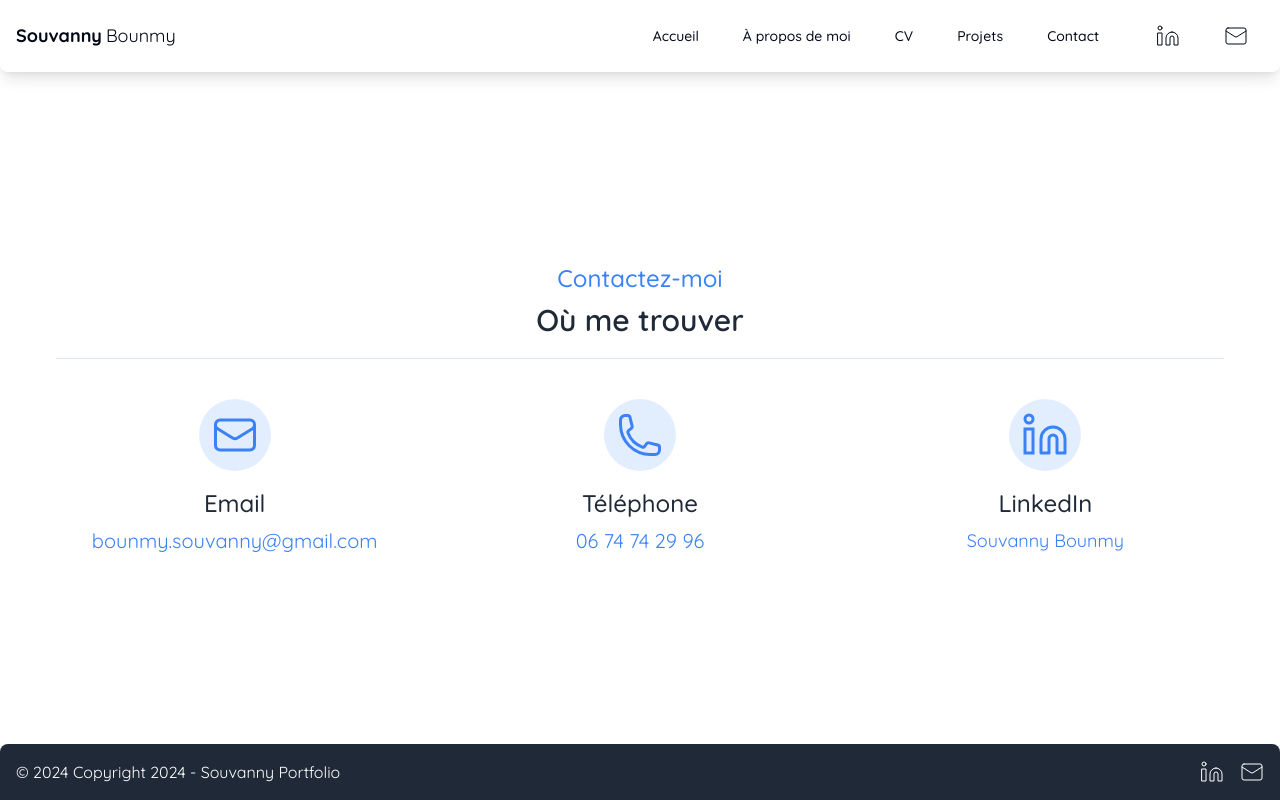
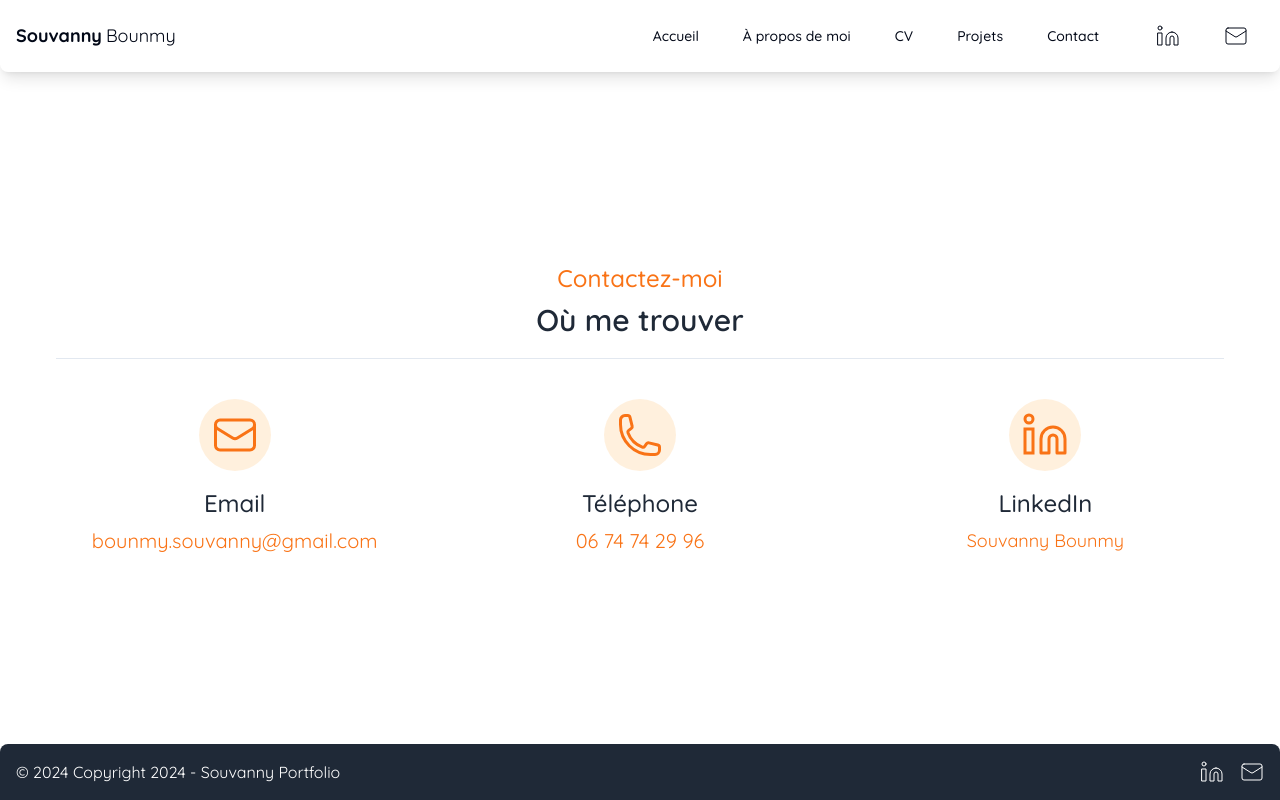
Before and after one commit to MatsuSuko/portfolio, a Next.js app: page /contact in a window 1280 px wide. Built offline with nearby package versions, Linux system fonts and the light colour scheme.

Commit message:
animation en +

```diff
--- a/src/app/(pages)/about/page.tsx
+++ b/src/app/(pages)/about/page.tsx
@@ -26,9 +26,13 @@ export default function About() {
                         </p>
                     </div>
                     <div className="flex justify-center items-center">
-                        <Image src={ImgPhotoProfil} alt="ProfileImage"
-                               className="rounded-full shadow-lg w-80 h-80 object-cover"/>
+                        <Image
+                            src={ImgPhotoProfil}
+                            alt="ProfileImage"
+                            className="rounded-full shadow-lg w-80 h-80 object-cover border-transparent hover:border-orange-200 border-4 transition duration-300"
+                        />
                     </div>
+
                 </div>
             </div>
         </div>
--- a/src/app/(pages)/contact/page.tsx
+++ b/src/app/(pages)/contact/page.tsx
@@ -11,17 +11,16 @@ export default function Contact() {
         <section className="flex container mx-auto bg-white dark:bg-gray-900 justify-center items-center">
             <div className="container px-6 py-12 mx-auto">
                 <div className="text-center mb-5">
-                    <p className="font-medium text-blue-500 text-2xl dark:text-blue-400">Contactez-moi</p>
+                    <p className="font-medium text-orange-500 text-2xl dark:text-orange-200">Contactez-moi</p>
 
                     <h1 className="mt-2 text-3xl font-semibold text-gray-800 md:text-3xl dark:text-white">Où me
                         trouver</h1>
 
-                    {/*<p className="mt-3 text-gray-500 dark:text-gray-400">Je suis toujours là pour discuter</p>*/}
                 </div>
                 <Separator/>
                 <div className="grid grid-cols-1 gap-12 mt-10 md:grid-cols-2 lg:grid-cols-3">
                     <div className="flex flex-col items-center justify-center text-center">
-                <span className="p-3 text-blue-500 rounded-full bg-blue-100/80 dark:bg-gray-800">
+                <span className="p-3 text-orange-500 rounded-full bg-orange-100/80 dark:bg-gray-800">
                     <svg xmlns="http://www.w3.org/2000/svg" fill="none" viewBox="0 0 24 24" strokeWidth="1.5"
                          stroke="currentColor" className="w-12 h-12">
                         <path strokeLinecap="round" strokeLinejoin="round"
@@ -30,14 +29,13 @@ export default function Contact() {
                 </span>
 
                         <h2 className="mt-4 text-2xl font-medium text-gray-800 dark:text-white">Email</h2>
-                        {/*<p className="mt-2 text-gray-500 dark:text-gray-400">Je suis toujours là pour discuter</p>*/}
                         <Link href="#" onClick={handleMailtoClick}
-                              className="mt-2 text-xl text-blue-500 dark:text-blue-400">bounmy.souvanny@gmail.com</Link>
+                              className="mt-2 text-xl text-orange-500 hover:scale-110 transition duration-300 dark:text-blue-400">bounmy.souvanny@gmail.com</Link>
                     </div>
 
 
                     <div className="flex flex-col items-center justify-center text-center">
-                <span className="p-3 text-blue-500 rounded-full bg-blue-100/80 dark:bg-gray-800">
+                <span className="p-3 text-orange-500 rounded-full bg-orange-100/80 dark:bg-gray-800">
                     <svg xmlns="http://www.w3.org/2000/svg" fill="none" viewBox="0 0 24 24" strokeWidth="1.5"
                          stroke="currentColor" className="w-12 h-12">
                         <path strokeLinecap="round" strokeLinejoin="round"
@@ -46,13 +44,11 @@ export default function Contact() {
                 </span>
 
                         <h2 className="mt-4 text-2xl font-medium text-gray-800 dark:text-white">Téléphone</h2>
-                        {/*<p className="mt-2 text-gray-500 dark:text-gray-400">Du lundi au vendredi</p>*/}
-                        {/*<p className="mt-2 text-gray-500 dark:text-gray-400">Toujours disponible</p>*/}
-                        <p className="mt-2 text-xl text-blue-500 dark:text-blue-400">06 74 74 29 96</p>
+                        <p className="mt-2 text-xl text-orange-500 hover:scale-110 transition duration-300 dark:text-blue-400">06 74 74 29 96</p>
                     </div>
 
                     <div className="flex flex-col items-center justify-center text-center">
-                <span className="p-3 text-blue-500 rounded-full bg-blue-100/80 dark:bg-gray-800">
+                <span className="p-3 text-orange-500 rounded-full bg-orange-100/80 dark:bg-gray-800">
                     <svg xmlns="http://www.w3.org/2000/svg" fill="none" viewBox="0 0 24 24" strokeWidth="1.5"
                          stroke="currentColor" className="w-12 h-12">
                                 <path strokeLinecap="round" strokeLinejoin="round"
@@ -63,9 +59,8 @@ export default function Contact() {
                 </span>
 
                         <h2 className="mt-4 text-2xl font-medium text-gray-800 dark:text-white">LinkedIn</h2>
-                        {/*<p className="mt-2 text-gray-500 dark:text-gray-400">Je suis aussi ici</p>*/}
                         <Link href="https://www.linkedin.com/in/souvanny-bounmy/"
-                              className="mt-2 text-lg text-blue-500 dark:text-blue-400">Souvanny Bounmy</Link>
+                              className="mt-2 text-lg text-orange-500 hover:scale-110 transition duration-300 dark:text-blue-400">Souvanny Bounmy</Link>
                     </div>
                 </div>
             </div>
--- a/src/app/layout.tsx
+++ b/src/app/layout.tsx
@@ -36,7 +36,6 @@ export default function RootLayout({
             </div>
         </div>
 
-
         {/*<body className="flex font-sans w-full h-screen">
       <div className="bg-white rounded shadow-md">
           {children}
```
Also changed, not shown: src/app/(pages)/CV/page.tsx (+29 -18 lines), 3 other files (tests, documents, lock files or other folders).
